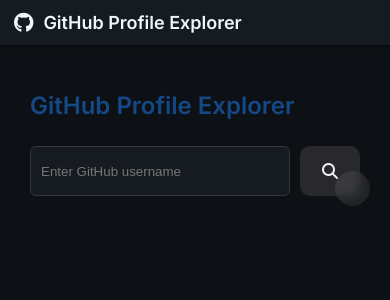
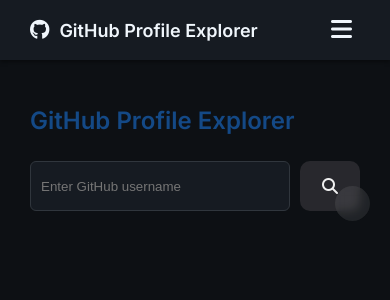
Before and after one commit to khmorad/git_profile_explorer, a Flask app: page / in a window 390 px wide. Shown: the top 300 px of the page. Run offline with Flask 3, Linux system fonts and the light colour scheme; some libraries are stand-ins or nearby versions.

Commit message:
hamburger hamburger 🍔

```diff
--- a/static/style.css
+++ b/static/style.css
@@ -1,18 +1,20 @@
 .navbar {
-  width: 100%;
+  display: flex;
+  justify-content: space-between;
+  align-items: center;
   background-color: #161b22;
-  padding: 12px 14px;
+  padding: 8px 14px;
   box-shadow: 0 2px 4px rgba(0, 0, 0, 0.4);
-
   top: 0;
   z-index: 1000;
 }
 
 .nav-content {
   display: flex;
-
-  max-width: 1200px;
-  margin: 0 auto;
+  justify-content: space-between; /* Pushes left and right to corners */
+  align-items: center;
+  width: 100%; /* Makes it full width */
+  padding: 0 16px; /* Optional: adds spacing on left/right */
 }
 
 .nav-left {
@@ -29,7 +31,10 @@
   font-weight: bold;
   color: #f0f6fc;
 }
-
+.nav-right {
+  display: flex;
+  align-items: center;
+}
 .nav-link {
   color: #9ecbff;
   font-size: 14px;
@@ -40,7 +45,18 @@
 .nav-link:hover {
   color: #ffffff;
 }
+.hamburger {
+  background: none;
+  border: none;
+  color: #f0f6fc;
+  font-size: 24px;
+  cursor: pointer;
+  padding: 8px;
+}
 
+.hamburger:hover {
+  color: #ffffff;
+}
 body.dark {
   margin: 0;
   font-family: "Inter", sans-serif;
--- a/templates/dashboard.html
+++ b/templates/dashboard.html
@@ -23,6 +23,9 @@
           <i class="fa-brands fa-github"></i>
           <span class="nav-title">GitHub Profile Explorer</span>
         </div>
+        <div class="nav-right">
+          <button class="hamburger"><i class="fa-solid fa-bars"></i></button>
+        </div>
       </div>
     </nav>
     <div class="app-container">
@@ -42,7 +45,7 @@
           <div class="user-info">
             <h2 class="name">{{ user_data.name }}</h2>
             <p class="username">@{{ user_data.username }}</p>
-            <p class="bio">{{ user_data.bio }}</p>
+            <p class="bio">{{ user_data.bio if user_data.bio else user_data.username + ' has no bio' }}</p>
 
             <div class="details">
               <p>
```
